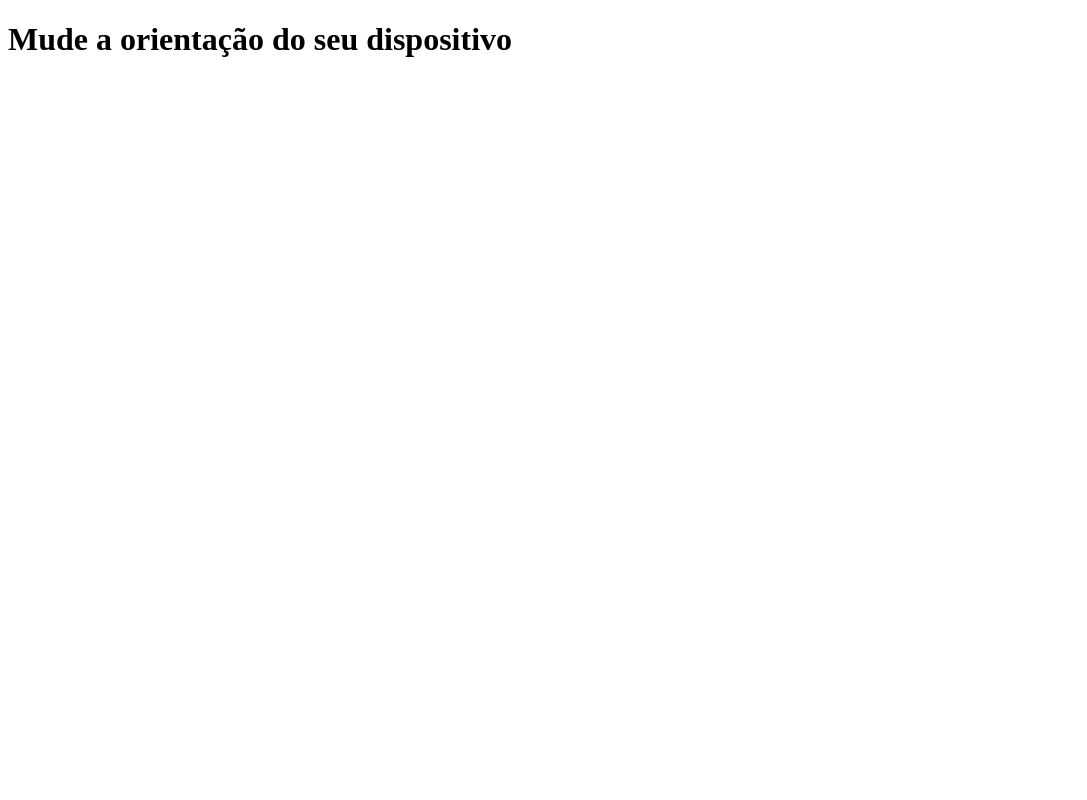
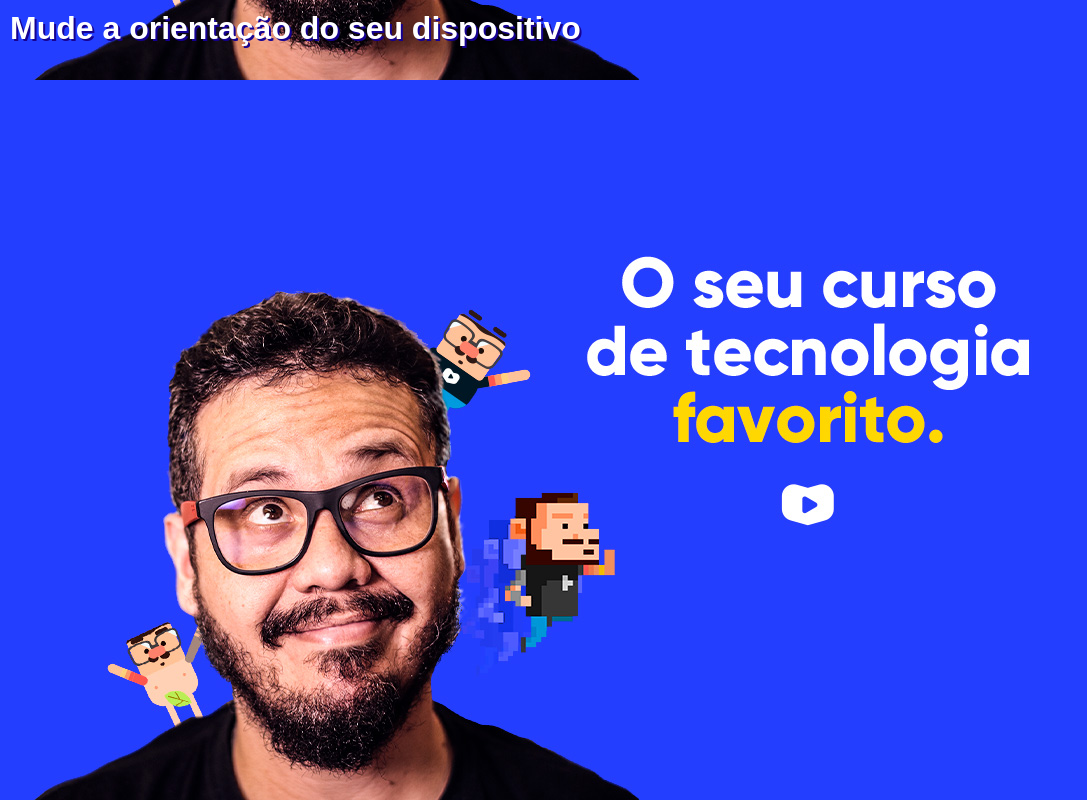
Before and after one commit to rafabitella/HTML-CSS, a plain HTML site: page Ex.026/mq002/index.html in a window 1280 px wide. Shown: the whole page, without its empty margins (0-1087 px from the left). Drawn offline with Linux system fonts and the light colour scheme.

Commit message:
mq002.01

```diff
--- a/Ex.026/mq002/estilos/paisagem.css
+++ b/Ex.026/mq002/estilos/paisagem.css
@@ -1,3 +1,8 @@
 @charset "UTF-8";
 
 /*APARELHO DEITADO (LANDSCAPE)*/
+
+body {
+    background: url(../imagens/cev-landscape.jpg);
+    background-position: left bottom;
+}
--- a/Ex.026/mq002/estilos/retrato.css
+++ b/Ex.026/mq002/estilos/retrato.css
@@ -1,3 +1,9 @@
 @charset "UTF-8";
 
 /*APARELHO EM PÉ (PORTRAIT)*/
+
+body {
+    background-image: url(../imagens/cev-portrait.jpg);
+    background-position: center bottom;
+
+}
--- a/Ex.026/mq002/estilos/style.css
+++ b/Ex.026/mq002/estilos/style.css
@@ -1,3 +1,23 @@
 @charset "UTF-8";
 
 /*CONFIGURAÇÕES GERAIS*/
+
+* {
+    margin: 0px;
+    padding: 0px;
+    font-family: Arial, Helvetica, sans-serif;
+}
+
+html, body {
+    width: 100vw;
+    height: 100vh;
+    background-color: rgb(0, 89, 254);
+    background-size: contain;
+    background-repeat: no-repeat;
+}
+
+h1 {
+    color: white;
+    text-shadow: 2px 2px 0px rgb(22, 2, 146);
+    padding: 10px;
+}
```
